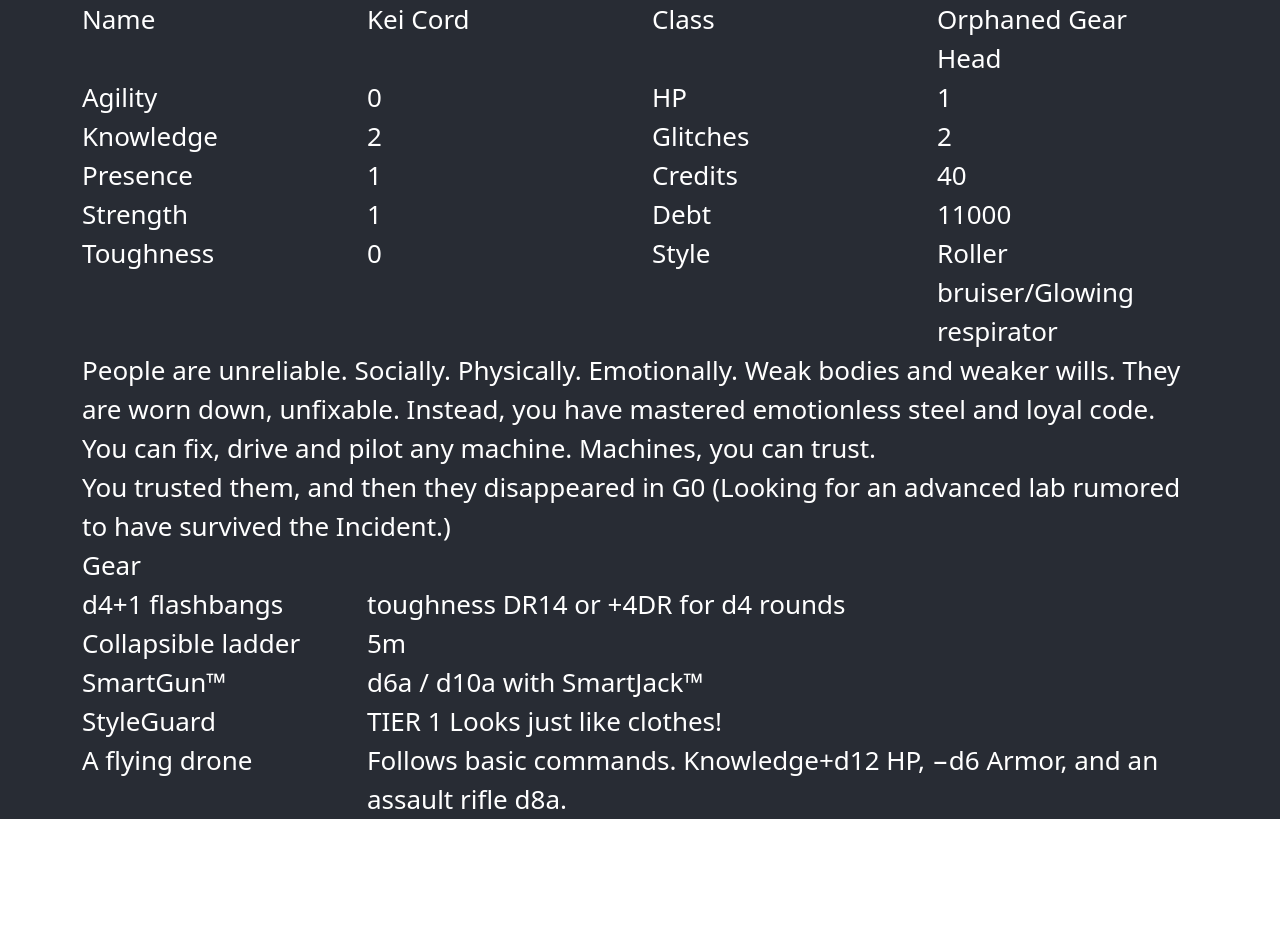
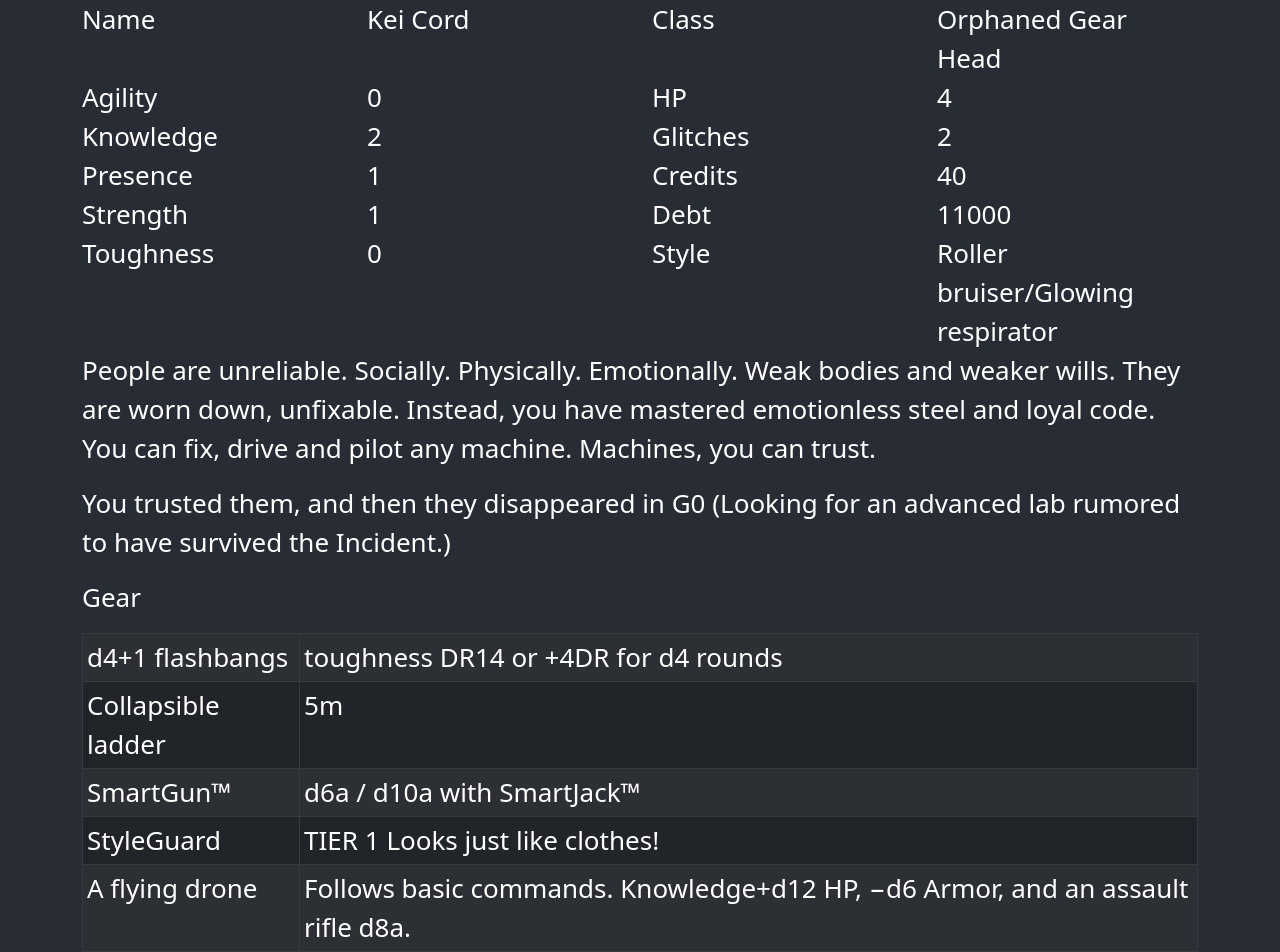
Before and after one commit to gnarg/choom, a React (Create React App) app: page / in a window 1280 px wide. Shown: the top 952 px of the page. Before the commit the page ends 819 px from the top, so only its background shows below. Built offline with nearby package versions, Linux system fonts and the light colour scheme.

Commit message:
min 4 hp and playing with formatting

```diff
--- a/src/App.tsx
+++ b/src/App.tsx
@@ -4,6 +4,7 @@ import 'bootstrap/dist/css/bootstrap.min.css';
 import Container from 'react-bootstrap/Container';
 import Row from 'react-bootstrap/Row';
 import Col from 'react-bootstrap/Col';
+import Table from 'react-bootstrap/Table';
 import BurnedHacker from './classes/burned_hacker';
 import Classless from './classes/classless';
 import DischargedCorpKiller from './classes/discharged_corp_killer';
@@ -16,24 +17,38 @@ import { TableValue } from './tables/table';
 function GearTable(props: {name: string, values: TableValue[]} ) {
   if (props.values.length > 0) {
     return (
+      // <Container>
+      //   <Row><Col>{props.name}</Col></Row>
+      //   {
+      //     props.values.map((item) => (
+      //       <Row><Col>{item.value}</Col><Col xs={9}>{item.details}</Col></Row>
+      //     ))
+      //   }
+      // </Container>
       <Container>
-        <Row><Col>{props.name}</Col></Row>
+      <p>{props.name}</p>
+      <Table striped bordered variant="dark" size="sm">
+        <tbody>
         {
-          props.values.map((item) => (
-            <Row><Col>{item.value}</Col><Col xs={9}>{item.details}</Col></Row>
+          props.values.map(item => (
+            <tr><td>{item.value}</td><td>{item.details}</td></tr>
           ))
         }
+        </tbody>
+      </Table>
       </Container>
     );
   }
   return <></>;
 }
 
-function SingleCol(props: {value?: string}) {
-  if (props.value) {
+function Specialty(props: {specialty?: TableValue}) {
+  if (props.specialty) {
     return (
-      <Row><Col>{props.value}</Col></Row>
-    );
+      <Container>
+        <Row><Col>Your specialty was {props.specialty.value}</Col><Col xs={9}>{props.specialty.details}</Col></Row>
+      </Container>
+    )
   }
   return <></>;
 }
@@ -55,15 +70,15 @@ function App() {
       <header className="App-header">
       <Container>
         <Row><Col>Name</Col><Col>{character.name}</Col><Col>Class</Col><Col>{character.klass}</Col></Row>
-        <Row><Col>Agility</Col><Col>{character.agility}</Col><Col>HP</Col><Col>{character.hp}</Col></Row>
+        <Row><Col>Agility</Col><Col>{character.agility}</Col><Col>HP</Col><Col>{character.hp < 4 ? 4 : character.hp}</Col></Row>
         <Row><Col>Knowledge</Col><Col>{character.knowledge}</Col><Col>Glitches</Col><Col>{character.glitches}</Col></Row>
         <Row><Col>Presence</Col><Col>{character.presence}</Col><Col>Credits</Col><Col>{character.credits}</Col></Row>
         <Row><Col>Strength</Col><Col>{character.strength}</Col><Col>Debt</Col><Col>{character.debt}</Col></Row>
         <Row><Col>Toughness</Col><Col>{character.toughness}</Col><Col>Style</Col><Col>{character.style}{character.feature}</Col></Row>
-        <SingleCol value={character.description}/>
-        <SingleCol value={character.flavor} />
+        <p>{character.description}</p>
+        <p>{character.flavor}</p>
       </Container>
-      <GearTable name='Your Specialty was' values={character.equipment('specialty')} />
+      <Specialty specialty={character.equipment('specialty')[0]} />
       <GearTable name='Gear' values={character.equipment('gear')} />
       <GearTable name='CyberTech' values={character.equipment('cybertech')} />
       <GearTable name='Nano-Powers' values={character.equipment('nano')} />
```
